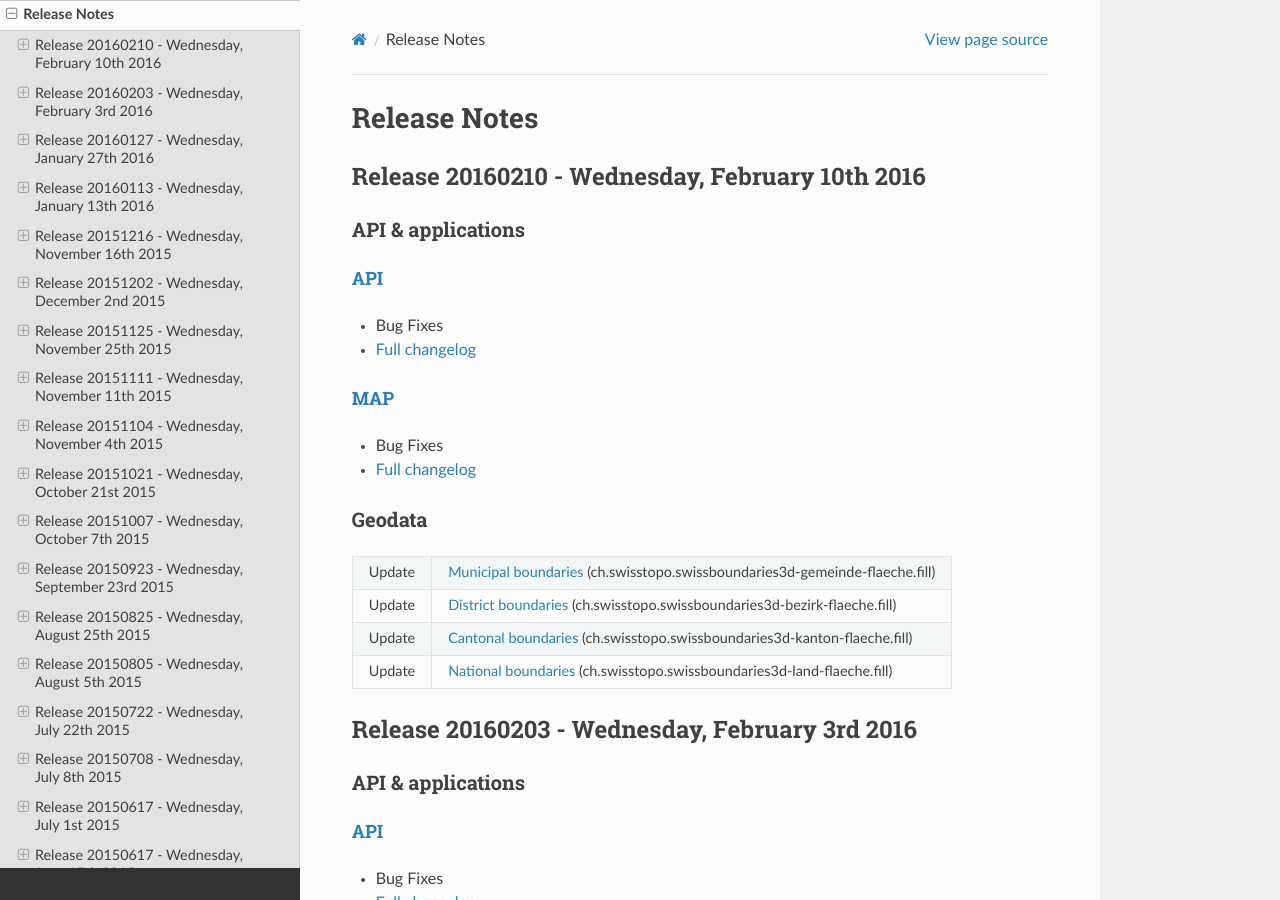
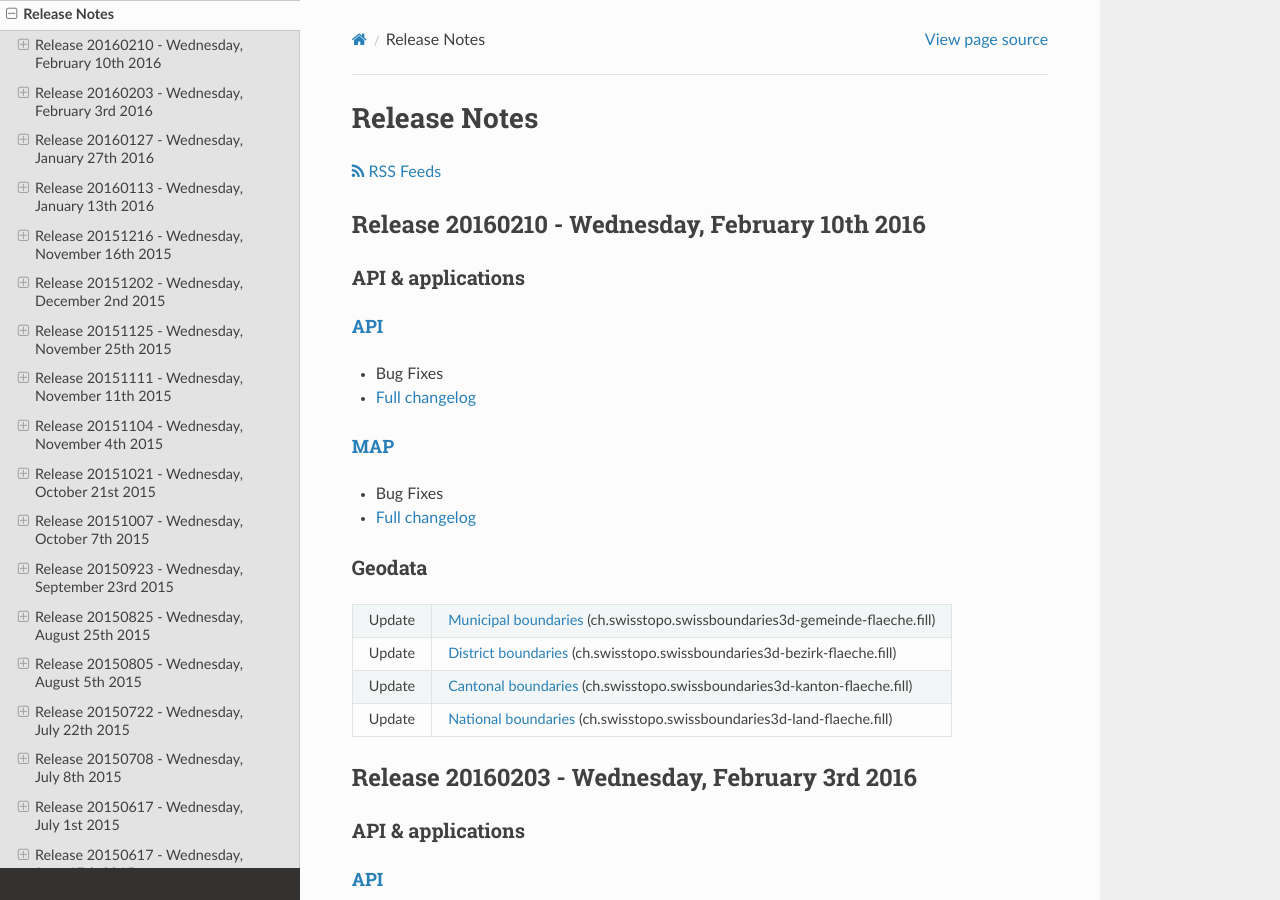
Before and after one commit to swisstopo-test/doc-chsdi3, a Sphinx documentation site: the page built from source/releasenotes/index.rst, in a window 1280 px wide and 900 px high. Built offline with Sphinx 7.4.7 and the Read the Docs theme 2.0.0, drawn with Linux system fonts in a browser that asks for light colours.

Commit message:
add rss feed script

```diff
--- a/source/releasenotes/index.rst
+++ b/source/releasenotes/index.rst
@@ -2,6 +2,7 @@
 
   <head>
    <link href="../_static/custom.css" rel="stylesheet" type="text/css" />
+   <link rel="alternate" type="application/rss+xml" title="GeoAdmin RSS Feed" href="rss2.xml"/>
   </head>
 
 .. _releasenotes:
@@ -9,6 +10,9 @@
 Release Notes
 =============
 
+.. raw:: html
+
+    <p><a class="reference external" href="rss2.xml"> <i class="fa fa-rss"> RSS Feeds </i></a></p>
 
 .. _releasenotes_20160210:
 
```
